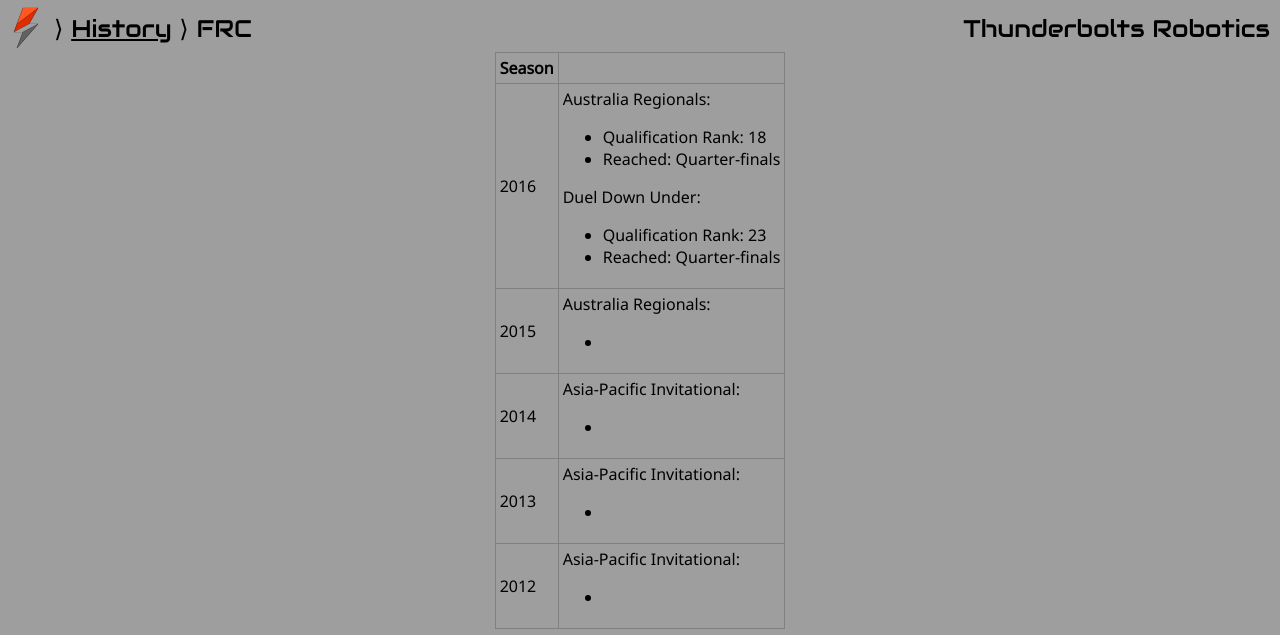
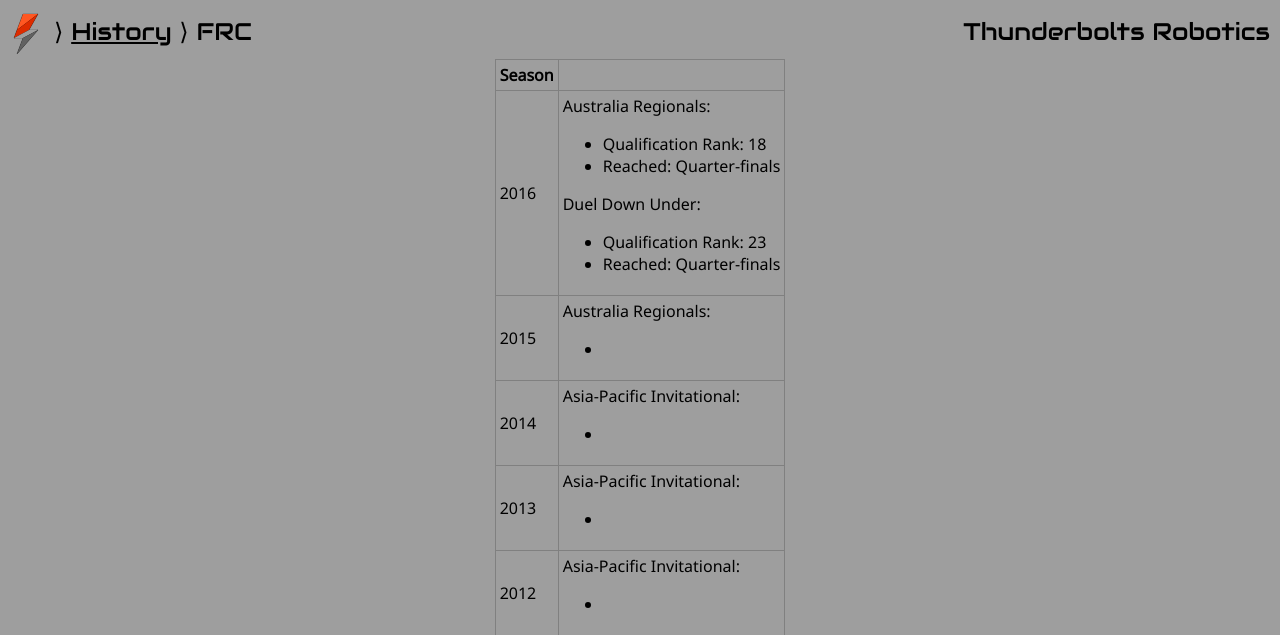
Before and after one commit to ThunderboltsRobotics/Website, a PHP site: page /history/frc/index.php in a window 1280 px wide. Shown: the top 635 px of the page. Run offline with PHP 8.4, Linux system fonts and the light colour scheme.

Commit message:
Adjusted icon position in header

```diff
--- a/fw.php
+++ b/fw.php
@@ -34,7 +34,7 @@ require_once "php/framework_functions.php";
 	</head>
 	<body>
 		<header>
-			<div id="header-icon" style="flex: 0.05;"><?php require_once "images/header-icon.svg"; ?></div>
+			<div id="header-icon" style="flex: 0.05; position: relative; top: 0.25em;"><a href="/" target="_top"><?php require_once "images/header-icon.svg"; ?></a></div>
 			<div>&rang; <?php
 				if ($_SERVER["REQUEST_URI"] === "/" || $_SERVER["REQUEST_URI"] === "/index.php") {
 					echo $fw_pageTitle;
```
